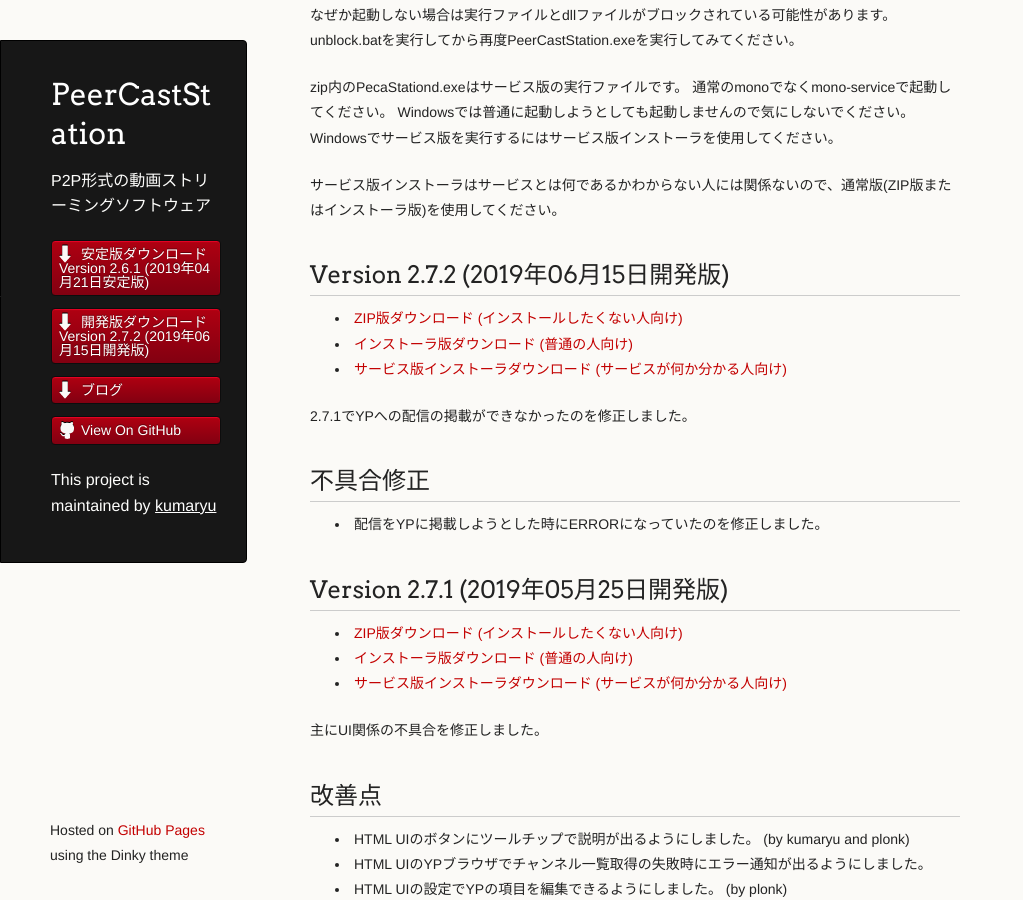
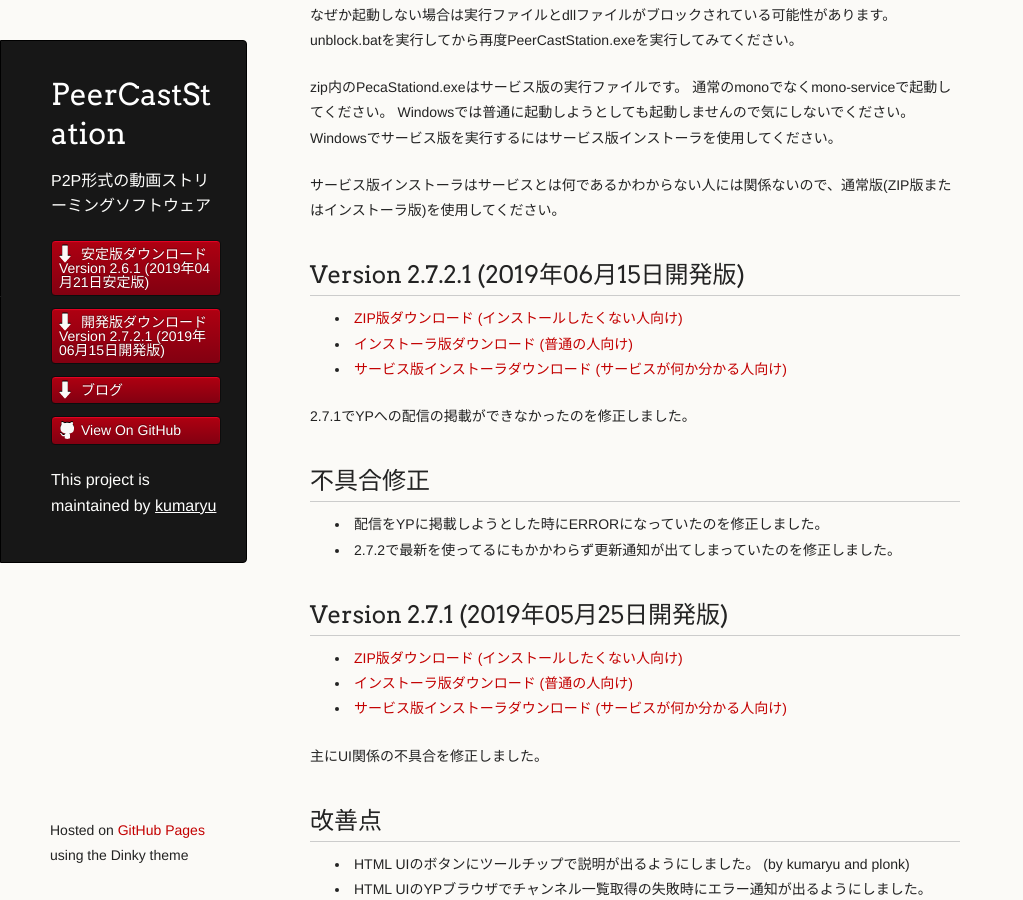
Before and after one commit to kumaryu/peercaststation, a Jekyll site: the page built from download-dev.mkd, in a window 1280 px wide and 900 px high, scrolled down 482 px. Shown: the whole window, without its empty margins (0-1023 px from the left). Built offline with Jekyll 4.4.1, drawn with Linux system fonts in a browser that asks for light colours.

Commit message:
日付間違っていたので2.7.2.1として再リリースした

```diff
--- a/_data/releasenotes.yml
+++ b/_data/releasenotes.yml
@@ -1,23 +1,24 @@
 ---
-- name: Version 2.7.2 (2019年06月15日開発版)
-  version: 2.7.2
+- name: Version 2.7.2.1 (2019年06月15日開発版)
+  version: 2.7.2.1
   channel: dev
   notes: |
     2.7.1でYPへの配信の掲載ができなかったのを修正しました。
 
     ## 不具合修正
     * 配信をYPに掲載しようとした時にERRORになっていたのを修正しました。
+    * 2.7.2で最新を使ってるにもかかわらず更新通知が出てしまっていたのを修正しました。
   date: 2019-06-15T12:00:00+09:00
-  url: http://www.pecastation.org/files/PeerCastStation-2.7.2.zip
-  enclosures:
-  - type: archive
-    url: http://www.pecastation.org/files/PeerCastStation-2.7.2.zip
-    length: 2205860
-  - type: installer
-    url: http://www.pecastation.org/files/PeerCastStation-2.7.2.exe
-    length: 2376712
-  - type: serviceinstaller
-    url: http://www.pecastation.org/files/PecaStationd-2.7.2.msi
+  url: http://www.pecastation.org/files/PeerCastStation-2.7.2.1.zip
+  enclosures:
+  - type: archive
+    url: http://www.pecastation.org/files/PeerCastStation-2.7.2.1.zip
+    length: 2206440
+  - type: installer
+    url: http://www.pecastation.org/files/PeerCastStation-2.7.2.1.exe
+    length: 2376746
+  - type: serviceinstaller
+    url: http://www.pecastation.org/files/PecaStationd-2.7.2.1.msi
     length: 2053046
 
 - name: Version 2.7.1 (2019年05月25日開発版)
```
